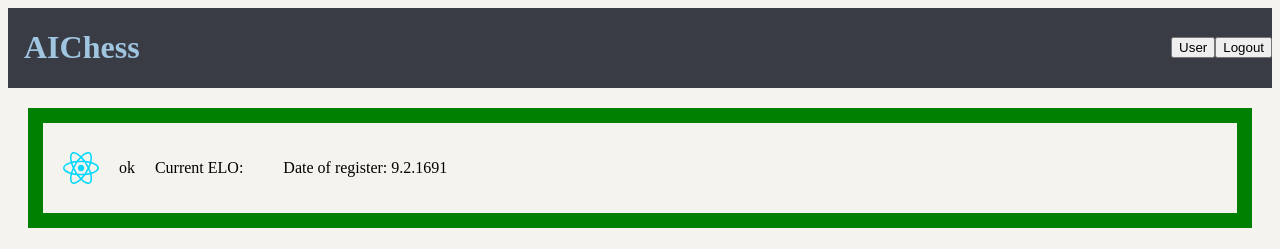
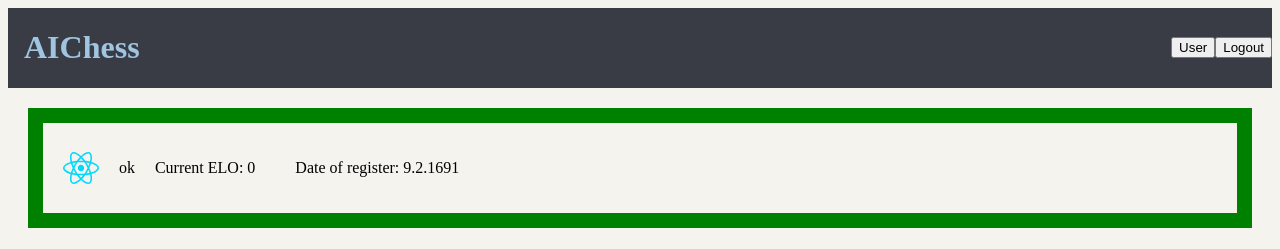
Before and after one commit to LeoLeerila/Ragebait-chess, a React (Vite) app in the folder client/: page /user/1 in a window 1280 px wide. Shown: the top 249 px of the page. Built offline with nearby package versions, Linux system fonts and the light colour scheme.

Commit message:
refactor: forgot to add few [t_PlayerId]

```diff
--- a/client/src/components/userPanel.jsx
+++ b/client/src/components/userPanel.jsx
@@ -65,8 +65,8 @@ function UserPanel(){
                 <div id="profile_txt">
                     <img src={SettingsD[t_PlayerId].ProfilePic} alt="profilepic"/>
                     <p>{PlayerD[t_PlayerId].Name}</p>
-                    {SettingsD[t_PlayerId].ShowProfileStats.ShowElo ? <p>Current ELO: {StatsD.CurrentELO}</p>:<p/>}
-                    {SettingsD[t_PlayerId].ShowProfileStats.ShowWL ?<p>Won: {StatsD.WonMatches} Played: {StatsD.TotalMatches}</p>:<p/>}
+                    {SettingsD[t_PlayerId].ShowProfileStats.ShowElo ? <p>Current ELO: {StatsD[t_PlayerId].CurrentELO}</p>:<p/>}
+                    {SettingsD[t_PlayerId].ShowProfileStats.ShowWL ?<p>Won: {StatsD[t_PlayerId].WonMatches} Played: {StatsD[t_PlayerId].TotalMatches}</p>:<p/>}
                     {SettingsD[t_PlayerId].ShowProfileStats.ShowDate ?<p>Date of register: {PlayerD[t_PlayerId].Date}</p>:<p/>}
                 </div>
             </div>
```
